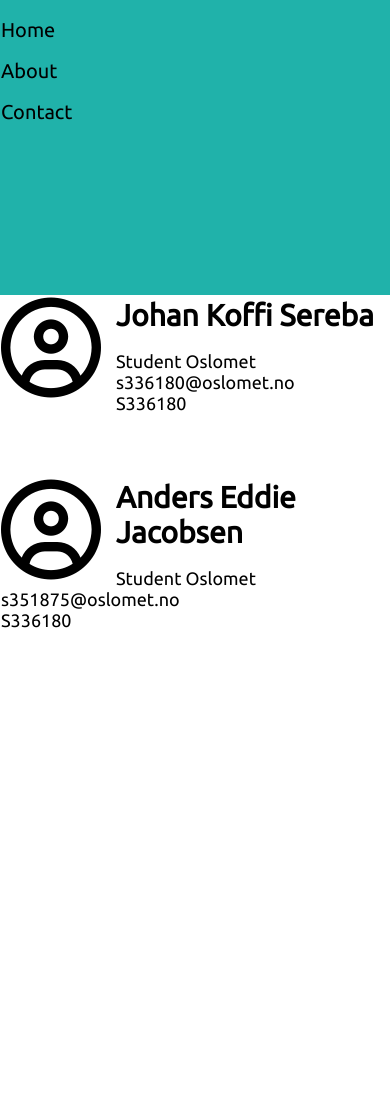
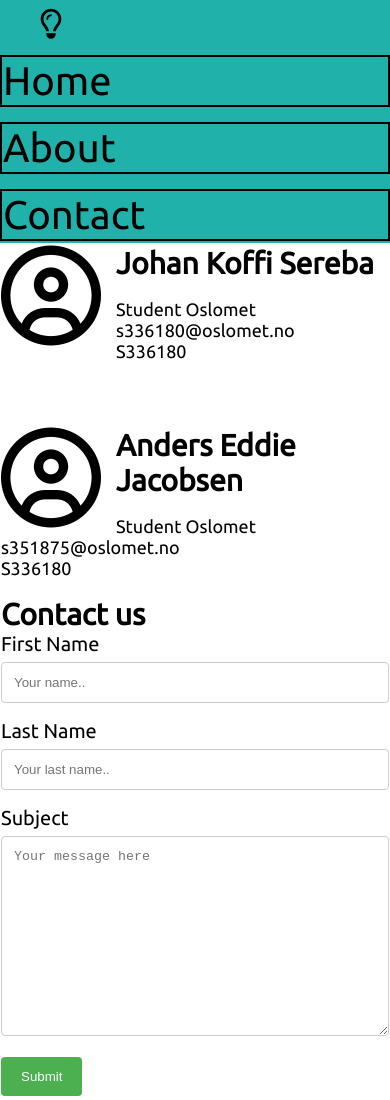
Before and after one commit to AndersEddieJacobsen/Snowball, a plain HTML site: page contact.html in a window 390 px wide. Drawn offline with Linux system fonts and the light colour scheme.

Commit message:
Add files via upload

```diff
--- a/contact.html
+++ b/contact.html
@@ -15,7 +15,7 @@
     <!-- meny -->
     <div class="row meny" id="navbar">
 
-        <div class="col-3"></div>
+        <div class="col-3"><i title="Lightbulb icon" class="far fa-lightbulb lysLogo"></i></div>
 
         <a class="col-2" href="index.html">Home</a>
 
@@ -29,6 +29,7 @@
     </div>
 
 </section>
+<!-- About section -->
 
 <section class="about">
 
@@ -42,7 +43,26 @@
         <i title="User icon" class="far fa-user-circle brukerIkon2"></i>
         <h1>Anders Eddie Jacobsen</h1>
         <p>Student Oslomet<br>s351875@oslomet.no<br>S336180</p>
+
+        <!-- Contact form. Code source https://www.w3schools.com/howto/howto_css_contact_form.asp -->
+    <div id="contact">
+        <h1>Contact us</h1>
+        <form action="message.html">
+
+                <label for="fname">First Name</label>
+                <input type="text" id="fname" name="firstname" placeholder="Your name..">
+
+                <label for="lname">Last Name</label>
+                <input type="text" id="lname" name="lastname" placeholder="Your last name..">
+
+                <label for="subject">Subject</label>
+                <textarea id="subject" name="subject" placeholder="Your message here" style="height:200px"></textarea>
+                <input type="submit" value="Submit">
+
+            </form>
+        </div>
     </div>
+    <div class="col-3"></div>
 
 </section>
 
--- a/style.css
+++ b/style.css
@@ -14,7 +14,7 @@ body {
 [class*="col-"] {
     float: left;
     padding: 1px;
-    border: 0ox solid red;
+    border: 0px solid red;
 }
 
 /* grids */
@@ -38,11 +38,12 @@ body {
     display: table;
 }
 
-/*Responsive mobil*/
+/*Responsive mobil inspiration https://www.w3schools.com/css/css_rwd_mediaqueries.asp*/
 @media screen and (max-width: 660px) {
     [class*="col-"] {
         width: 100%;
     }
+
 
     div.col-2.innhold {
         font-size: 40%;
@@ -56,15 +57,18 @@ body {
         font-size: 150%;
     }
 
-    div.meny {
-        height: 35vh;
+    .meny {
+        height: 70px;
     }
 
     #aboutUsMobil {
         margin-top: 0px;
     }
 
-
+    .meny a {
+        font-size: 40px;
+        border: 2px solid;
+    }
 
 }
 
@@ -80,6 +84,12 @@ body {
 }
 
 /*bilder*/
+.lysLogo {
+    float: left;
+    margin-top: 8px;
+    margin-left: 10%;
+    font-size: 30px;
+}
 
 
 /* seksjoner */
@@ -144,6 +154,7 @@ div.innhold h1 {
 .about {
     font-size: 20px;
     margin-right: 10px;
+    float: left;
 }
 
 #slagord {
@@ -161,12 +172,12 @@ div.content {
 }
 
 .nLogo {
-    margin-top: 40%;
+    margin-top: 25%;
     font-size: 8em;
+    float: right;
 }
 
 /*innhold aboutsiden*/
-
 
 div.aboutUs {
     height: 400px;
@@ -188,12 +199,12 @@ div.aboutUs {
 /*innhold contactsiden*/
 
 div.contact {
-    height: 400px;
-    margin-top: 20vh;
+    margin-top: 50px;
+    margin-bottom: 80px;
 }
 
 .lightbulb {
-    width: 100%;
+    width: 40%;
     float: left;
 }
 
@@ -204,3 +215,34 @@ div.contact {
 .contact p {
     font-size: 18px;
 }
+
+/* Contact form code source: https://www.w3schools.com/howto/howto_css_contact_form.asp */
+input[type=text], select, textarea {
+    width: 100%;
+    padding: 12px;
+    border: 1px solid #ccc;
+    border-radius: 4px;
+    box-sizing: border-box;
+    margin-top: 6px;
+    margin-bottom: 16px;
+    resize: vertical;
+}
+
+input[type=submit] {
+    background-color: #4CAF50;
+    color: white;
+    padding: 12px 20px;
+    border: none;
+    border-radius: 4px;
+    cursor: pointer;
+}
+
+input[type=submit]:hover {
+    background-color: #45a049;
+}
+
+.container {
+    border-radius: 5px;
+    background-color: #f2f2f2;
+    padding: 20px;
+}
```
Also changed, not shown: about.html (+8 -8 lines), index.html (+7 -6 lines), message.html (added, +11 -0 lines).
